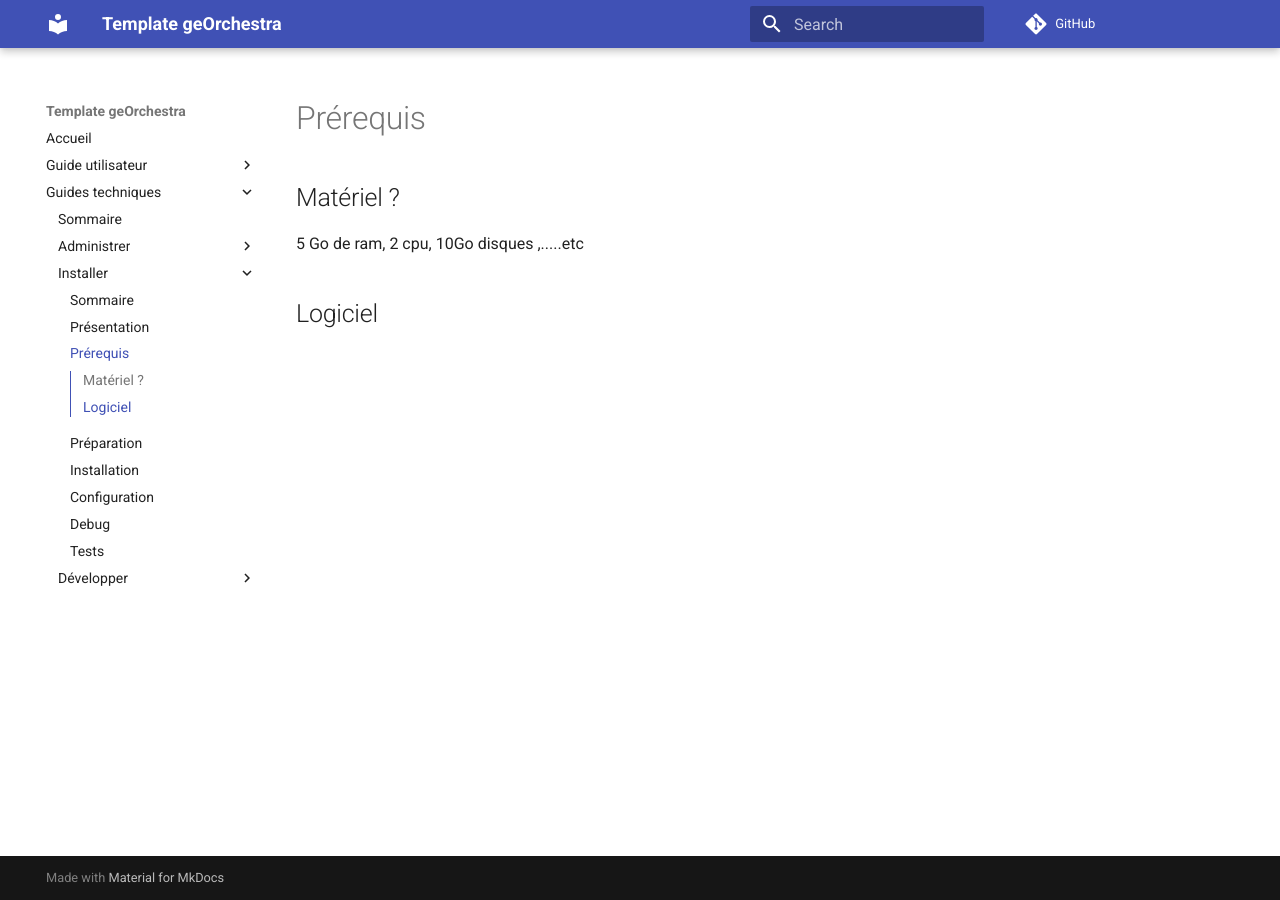
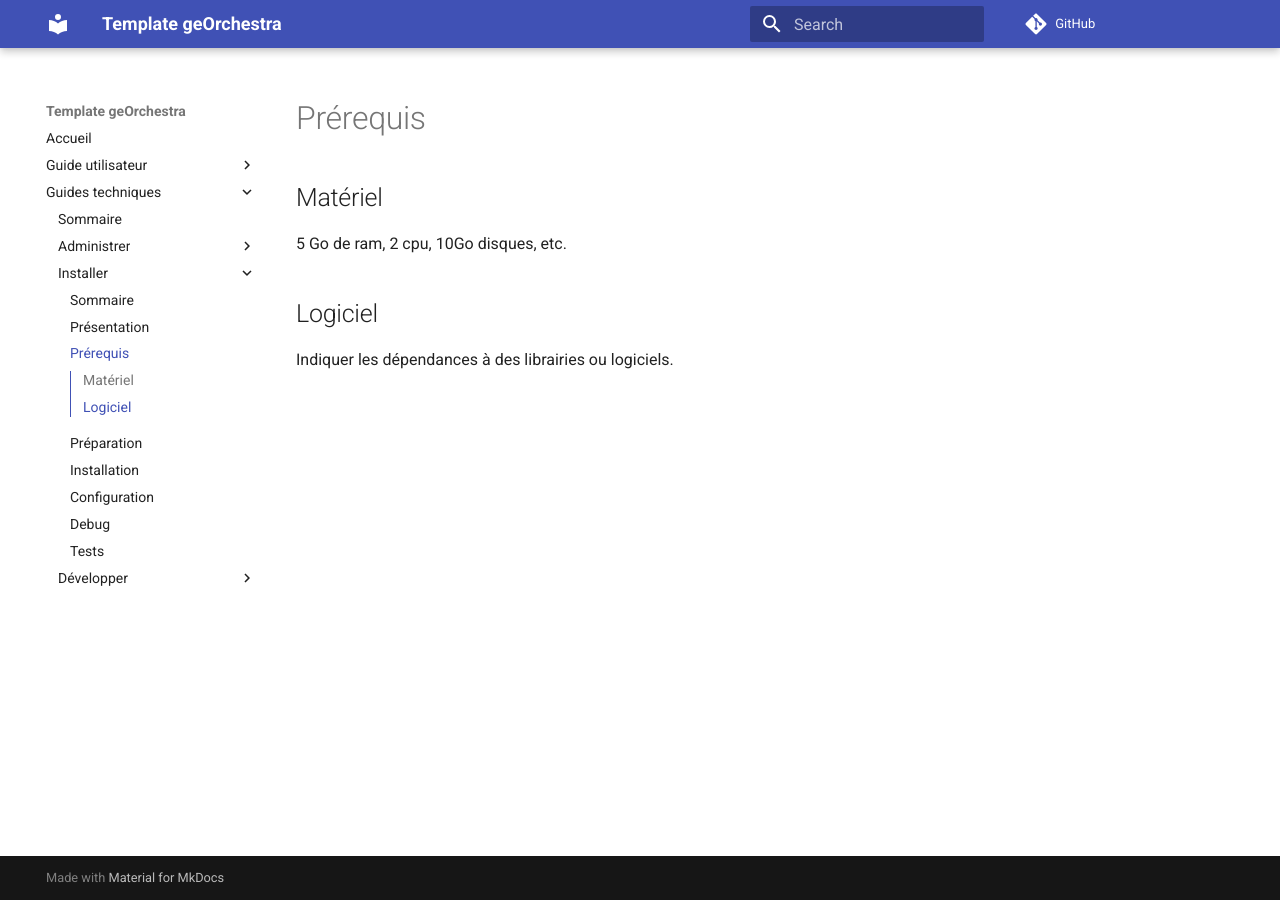
Before and after one commit to georchestra/georchestra_documentation, an MkDocs documentation site: the page built from docs/guides_techniques/installer/01_prerequis.md, in a window 1280 px wide. Built offline with MkDocs 1.6.1 and Material for MkDocs 9.7.7, drawn with Linux system fonts in a browser that asks for light colours; comment, search, counter and statistics services are not loaded.

Commit message:
Update 01_prerequis.md

```diff
--- a/docs/guides_techniques/installer/01_prerequis.md
+++ b/docs/guides_techniques/installer/01_prerequis.md
@@ -1,8 +1,10 @@
 # Prérequis
 
-## Matériel ?
+## Matériel
 
-5 Go de ram, 2 cpu, 10Go disques ,.....etc
+5 Go de ram, 2 cpu, 10Go disques, etc.
 
 
 ## Logiciel
+
+Indiquer les dépendances à des librairies ou logiciels.
```
